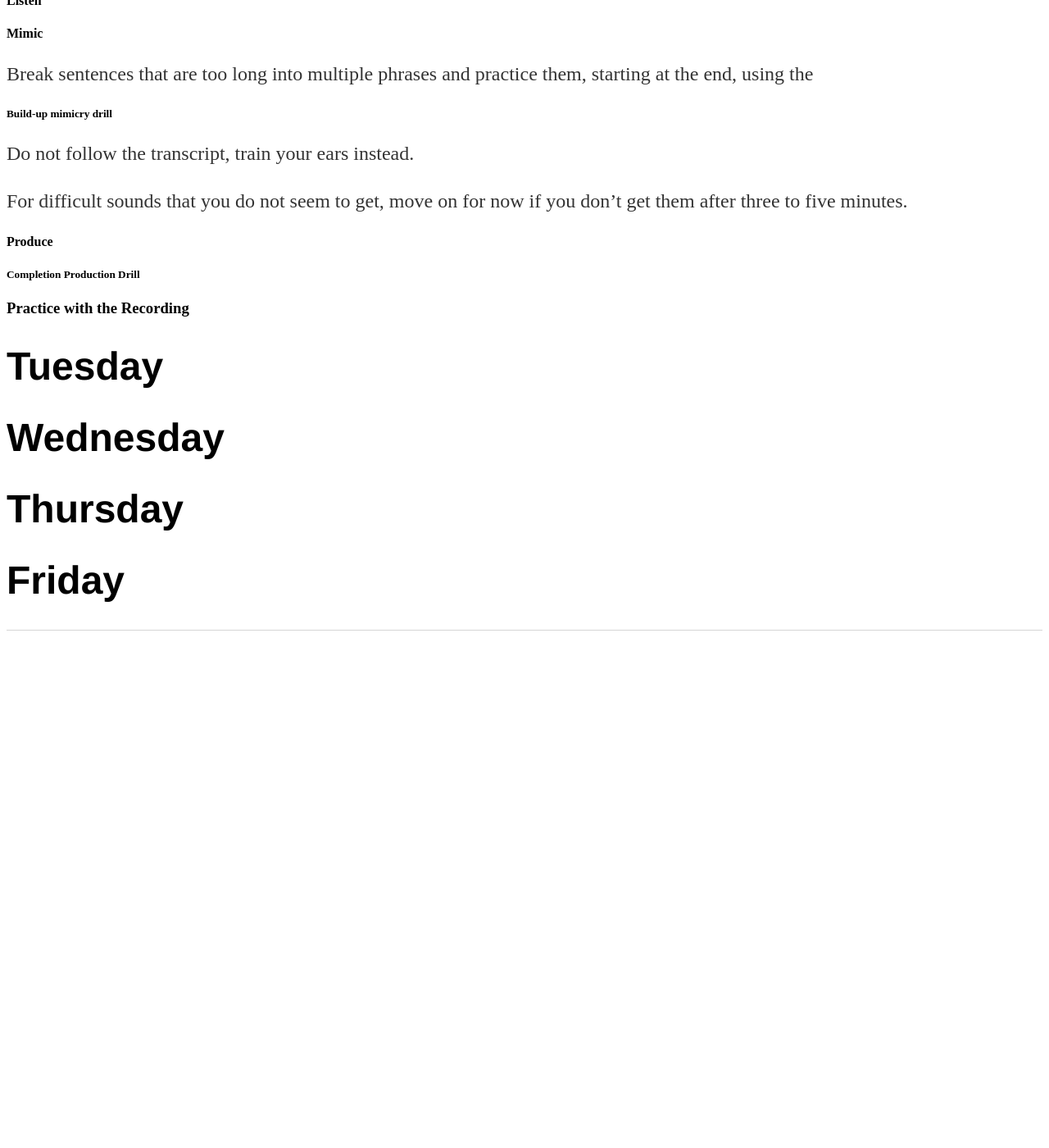
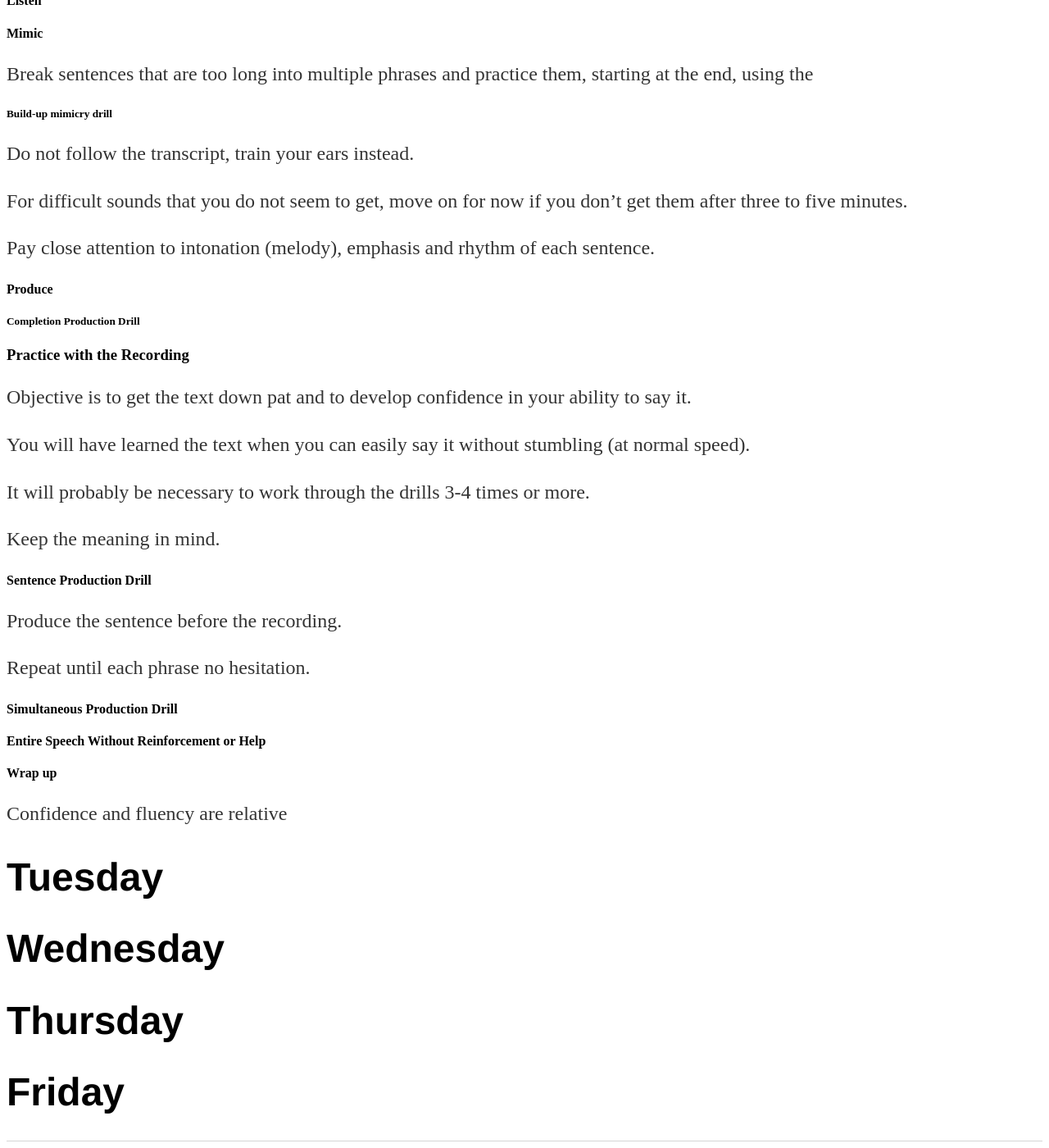
Before and after one commit to nczempin/ll, a Jekyll site: the page built from index.md, in a window 1280 px wide and 1400 px high, scrolled down 2084 px. Shown: the whole window at 82% size. Built offline with Jekyll 4.4.1, drawn with Linux system fonts in a browser that asks for light colours; before the commit the page ends 2861 px from its top, so only the background shows below that; some of the changed text lies outside the part shown.

Commit message:
Update index.md

```diff
--- a/index.md
+++ b/index.md
@@ -88,13 +88,34 @@ Do not follow the transcript, train your ears instead.
 
 For difficult sounds that you do not seem to get, move on for now if you don't get them after three to five minutes.
 
+Pay close attention to intonation (melody), emphasis and rhythm of each sentence.
+
 #### Produce
 
 ##### Completion Production Drill
 
 ### Practice with the Recording
 
+Objective is to get the text down pat and to develop confidence in your ability to say it.
 
+You will have learned the text when you can easily say it without stumbling (at normal speed).
+
+It will probably be necessary to work through the drills 3-4 times or more.
+
+Keep the meaning in mind.
+
+#### Sentence Production Drill
+Produce the sentence before the recording.
+
+Repeat until each phrase no hesitation.
+
+#### Simultaneous Production Drill
+
+#### Entire Speech Without Reinforcement or Help
+
+#### Wrap up
+
+Confidence and fluency are relative
 
 # Tuesday
 # Wednesday
```
Also changed, not shown: other parts of index.md (+1 -1 lines).
